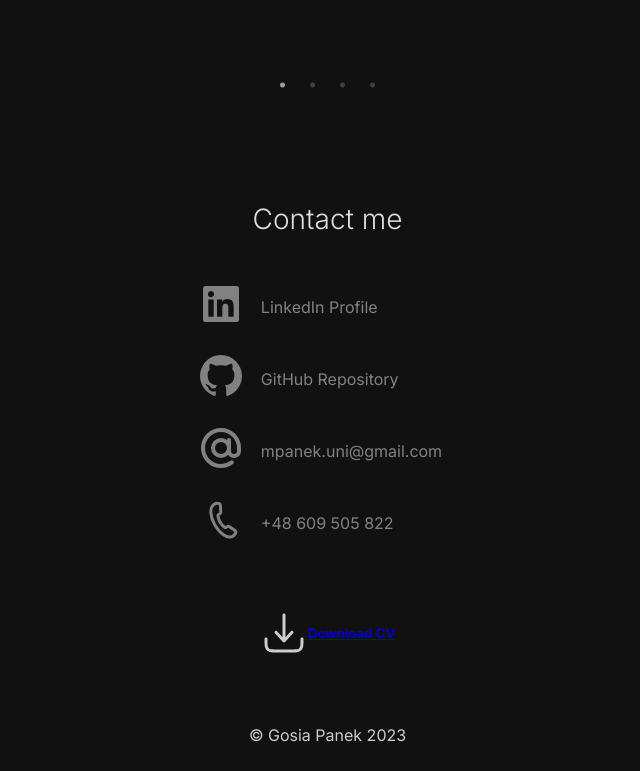
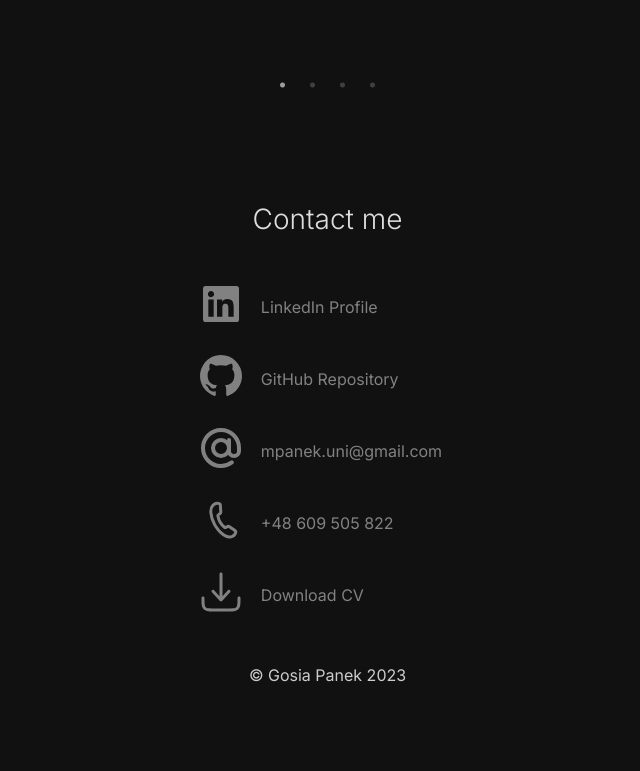
Before and after one commit to fromITzerotoIThero/personal-website, a React (Create React App) app: page / in a window 1280 px wide. Shown: the part 2263-3034 px from the top of the page, without its empty margins (305-945 px from the left). After the commit the page ends 2974 px from the top, so only its background shows below. Built offline with nearby package versions, Linux system fonts and the light colour scheme; a web font is replaced by a local one.

Commit message:
Finalize ContactSection (e.g. add download CV)

```diff
--- a/src/components/ContactSection/ContactSection.jsx
+++ b/src/components/ContactSection/ContactSection.jsx
@@ -23,7 +23,7 @@ function ContactSection() {
                     contactInformation="GitHub Repository"
                 />
                 <ContactPill
-                    href="mpanek.uni@gmail.com"
+                    href="mailto:mpanek.uni@gmail.com"
                     ariaLabel="Email: mpanek.uni@gmail.com"
                     iconComponent={<EmailIcon />}
                     contactInformation="mpanek.uni@gmail.com"
@@ -33,14 +33,16 @@ function ContactSection() {
                     ariaLabel="Phone number: +48 609 505 822"
                     iconComponent={<TelephoneIcon />}
                     contactInformation="+48 609 505 822"
+                    target="_self"
+                />
+                <ContactPill
+                    href="/assets/gosia-panek-cv-en-wa.pdf"
+                    ariaLabel="Download resume"
+                    iconComponent={<DownloadIcon />}
+                    contactInformation="Download CV"
+                    download={true}
                 />
             </div>
-            <a href="/assets/gosia-panek-cv-en-wa.pdf" download>
-                <button className={styles.button}>
-                    <DownloadIcon />
-                    Download CV
-                </button>
-            </a>
         </section>
     );
 }
```
